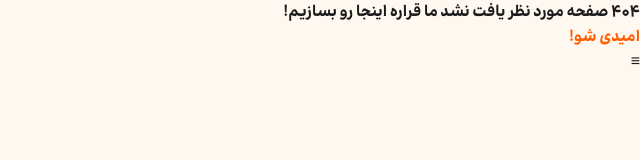
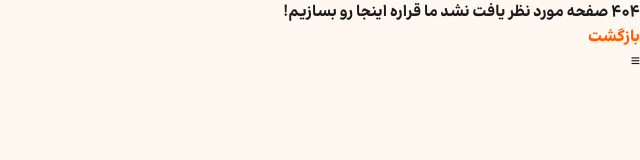
Before and after one commit to taharajabnejad-art/Apadanaapk, a plain HTML site: page profile.html in a window 1280 px wide. Shown: the full height of the page, 640-1280 px from the left. Drawn offline with Linux system fonts and the light colour scheme.

Commit message:
Update profile.html
Signed-off-by: taharajabnejad-art <taharajabnejad@gmail.com>

```diff
--- a/profile.html
+++ b/profile.html
@@ -2,6 +2,6 @@
 صفحه مورد نظر یافت نشد
 ما قراره اینجا رو بسازیم!
 <!doctype html> <html lang="fa" dir="rtl"> <head> <meta charset="utf-8" /> <meta name="viewport" content="width=device-width, initial-scale=1" /> <title>بازسازی صفحه - ریسپانسیو</title> <!-- لینک به CSS محلی --> <link rel="stylesheet" href="CSS/app.css"> <style>
-  </style> </head> <body> <div class="page"> <header class="topbar"> <div class="row"> <div class="tag"><a href="profile.html">امیدی شو!</a></div> <div class="hamburger">≡</div> </div> </header>
+  </style> </head> <body> <div class="page"> <header class="topbar"> <div class="row"> <div class="tag"><a href="index.html">بازگشت</a></div> <div class="hamburger">≡</div> </div> </header>
   <boby>
     <html>
```
